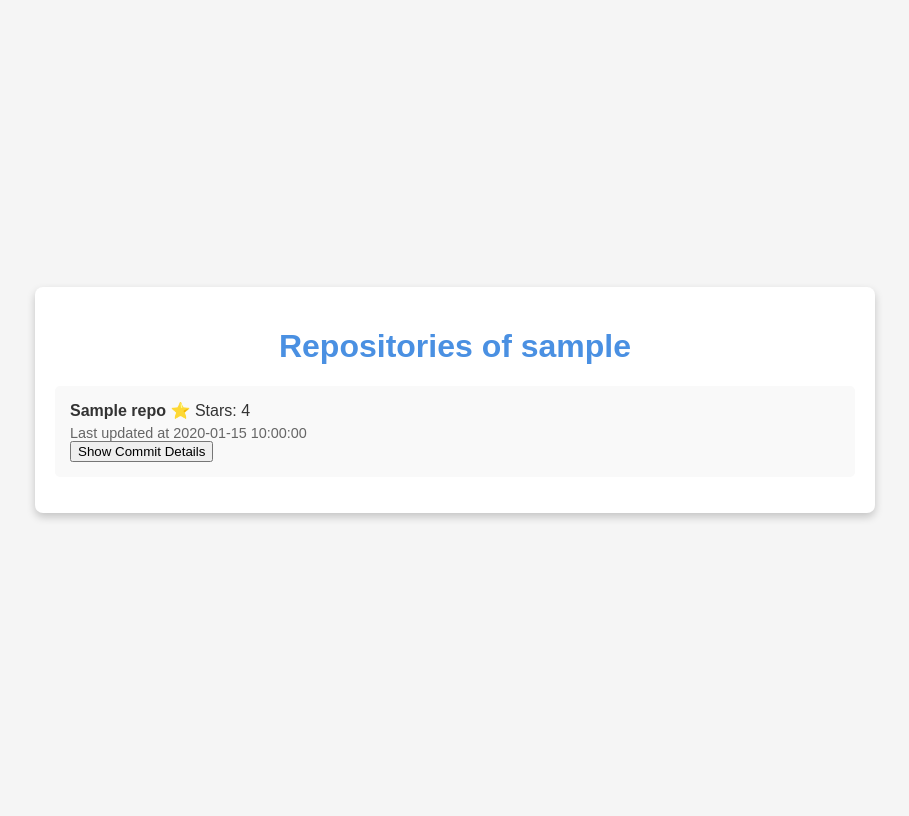
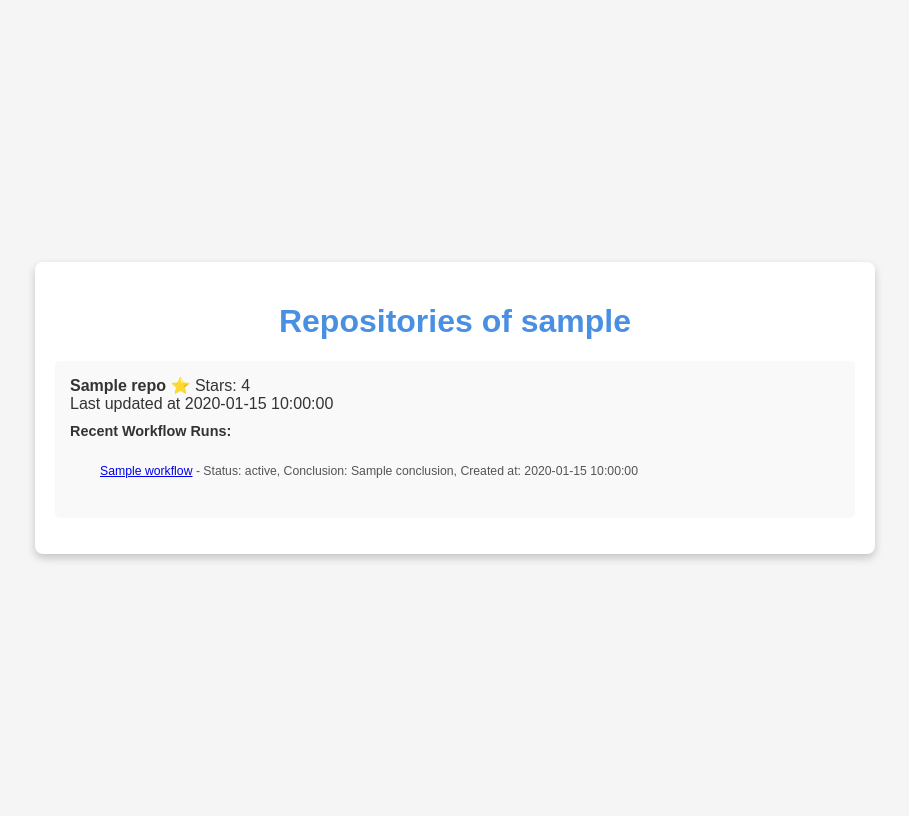
Before and after one commit to Polumm/cs824zs524-sse-app, a Flask app: template templates/repos.html in a window 1280 px wide. Shown: the whole page, without its empty margins (185-1094 px from the left). Before the commit the page ends 520 px from the top, so only its background shows below. Run offline with Flask 3, Linux system fonts and the light colour scheme; the template is opened without the code that fills it: most values are stand-ins (such as "Sample title", 1, 10 or a date in 2020).

Commit message:
Added a workflow sensoring function.

```diff
--- a/app.py
+++ b/app.py
@@ -189,31 +189,39 @@ def repos():
     response = requests.get(url, headers=headers)
     status_code = response.status_code
 
-    if status_code == 200:
+    if response.status_code == 200:
         repos = response.json()
         repo_data = []
 
         for repo in repos:
-            commits_url = repo["commits_url"].replace("{/sha}", "/main")
-            commit_response = requests.get(commits_url, headers=headers)
-            latest_commit = None
+            # Fetch workflow runs
+            workflows_url = f"https://api.github.com/repos/{username}/{repo['name']}/actions/runs"
+            workflows_response = requests.get(workflows_url, headers=headers)
+            workflows = (
+                workflows_response.json().get("workflow_runs", [])
+                if workflows_response.status_code == 200
+                else []
+            )
 
-            # Check commit request status
-            if commit_response.status_code == 200:
-                latest_commit = commit_response.json()
-            else:
-                print(
-                    f"Error fetching commit for {repo['full_name']}:"
-                    f" {commit_response.status_code}"
-                )
+            # Limit to top 5 recent workflow runs
+            recent_workflows = [
+                {
+                    "name": workflow["name"],
+                    "status": workflow["status"],
+                    "conclusion": workflow["conclusion"],
+                    "created_at": workflow["created_at"],
+                    "html_url": workflow["html_url"],
+                }
+                for workflow in workflows[:5]
+            ]
 
             repo_data.append(
                 {
                     "name": repo["full_name"],
-                    "html_url": repo["html_url"],  # Add repository URL
+                    "html_url": repo["html_url"],
                     "updated_at": repo["updated_at"],
                     "stars": repo["stargazers_count"],
-                    "latest_commit": latest_commit,
+                    "recent_workflows": recent_workflows,
                 }
             )
 
--- a/templates/repos.html
+++ b/templates/repos.html
@@ -8,15 +8,12 @@
             font-family: Arial, sans-serif;
             background-color: #f5f5f5;
             color: #333;
-            margin: 0;
-            padding: 0;
             display: flex;
             justify-content: center;
             align-items: center;
             min-height: 100vh;
         }
 
-        /* Container Styling */
         .container {
             width: 80%;
             max-width: 800px;
@@ -26,13 +23,11 @@
             box-shadow: 0 4px 8px rgba(0, 0, 0, 0.2);
         }
 
-        /* Header Styling */
         h1 {
             text-align: center;
             color: #4a90e2;
         }
 
-        /* Repository List Styling */
         ul {
             list-style-type: none;
             padding: 0;
@@ -44,7 +39,6 @@
             padding: 15px;
             border-radius: 5px;
             transition: background-color 0.3s ease;
-            position: relative;
         }
 
         li:hover {
@@ -62,19 +56,16 @@
             text-decoration: underline;
         }
 
-        .repo-info {
-            margin-top: 5px;
+        .workflows {
+            margin-top: 10px;
             font-size: 0.9em;
-            color: #666;
+            color: #333;
         }
 
-        /* Commit Details Styling */
-        .commit-details {
-            display: none;
-            padding: 10px;
-            background-color: #f1f1f1;
-            border-radius: 5px;
-            margin-top: 10px;
+        .workflow {
+            margin-left: 15px;
+            font-size: 0.85em;
+            color: #555;
         }
     </style>
 </head>
@@ -85,38 +76,22 @@
             {% for repo in repos %}
             <li>
                 <a href="{{ repo.html_url }}" class="repo-name" target="_blank">{{ repo.name }}</a>
-                <span class="star-count">⭐ Stars: {{ repo.stars }}</span>
-                <div class="repo-info">
-                    Last updated at {{ repo.updated_at }}
+                <span>⭐ Stars: {{ repo.stars }}</span>
+                <div>Last updated at {{ repo.updated_at }}</div>
+
+                <div class="workflows">
+                    <strong>Recent Workflow Runs:</strong>
+                    <ul>
+                        {% for workflow in repo.recent_workflows %}
+                        <li class="workflow">
+                            <a href="{{ workflow.html_url }}" target="_blank">{{ workflow.name }}</a> - Status: {{ workflow.status }}, Conclusion: {{ workflow.conclusion }}, Created at: {{ workflow.created_at }}
+                        </li>
+                        {% endfor %}
+                    </ul>
                 </div>
-
-                {% if repo.latest_commit %}
-                    <button class="toggle-btn" onclick="toggleDetails(this)">Show Commit Details</button>
-                    <div class="commit-details">
-                        <ul>
-                            <li><strong>Commit Hash:</strong> {{ repo.latest_commit.sha }}</li>
-                            <li><strong>Author:</strong> {{ repo.latest_commit.commit.author.name }}</li>
-                            <li><strong>Date:</strong> {{ repo.latest_commit.commit.author.date }}</li>
-                            <li><strong>Message:</strong> {{ repo.latest_commit.commit.message }}</li>
-                        </ul>
-                    </div>
-                {% endif %}
             </li>
             {% endfor %}
         </ul>
     </div>
-
-    <script>
-        function toggleDetails(button) {
-            const details = button.nextElementSibling;
-            if (details.style.display === "none" || details.style.display === "") {
-                details.style.display = "block";
-                button.textContent = "Hide Commit Details";
-            } else {
-                details.style.display = "none";
-                button.textContent = "Show Commit Details";
-            }
-        }
-    </script>
 </body>
 </html>
```
